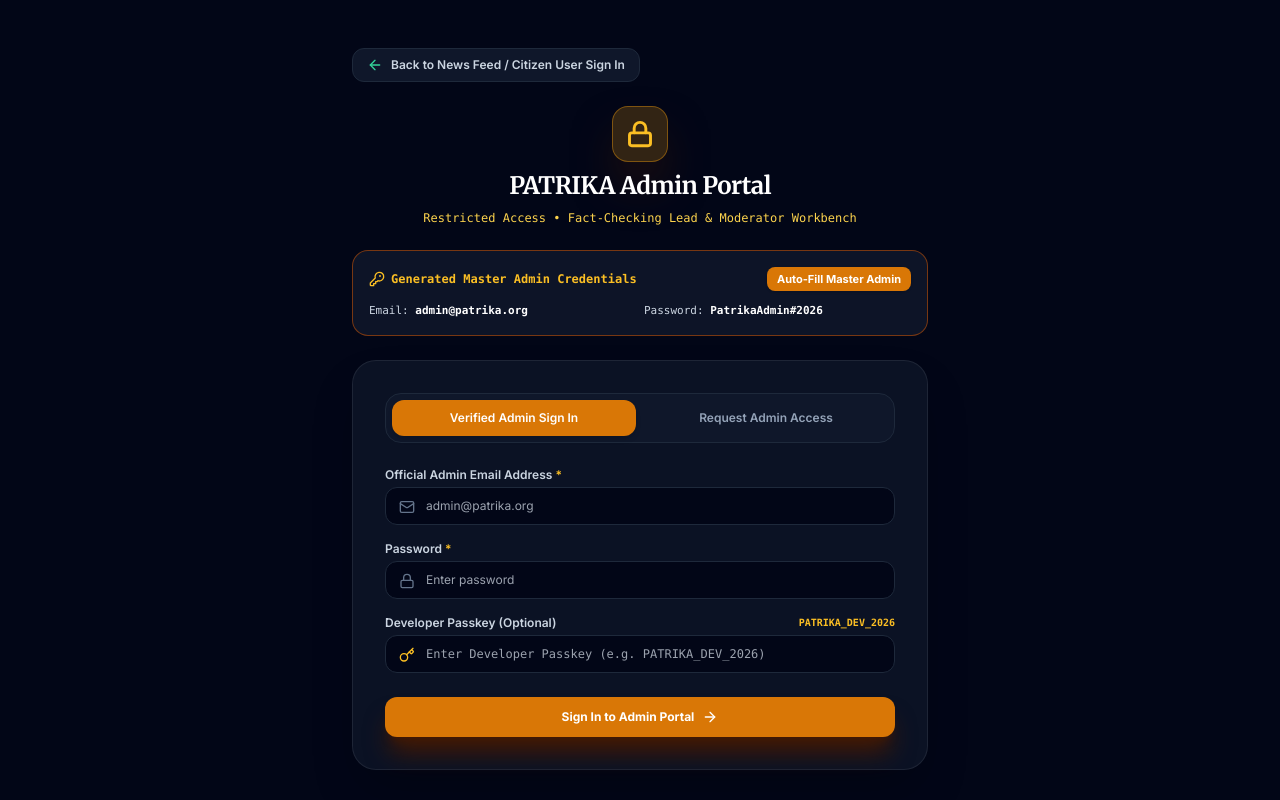
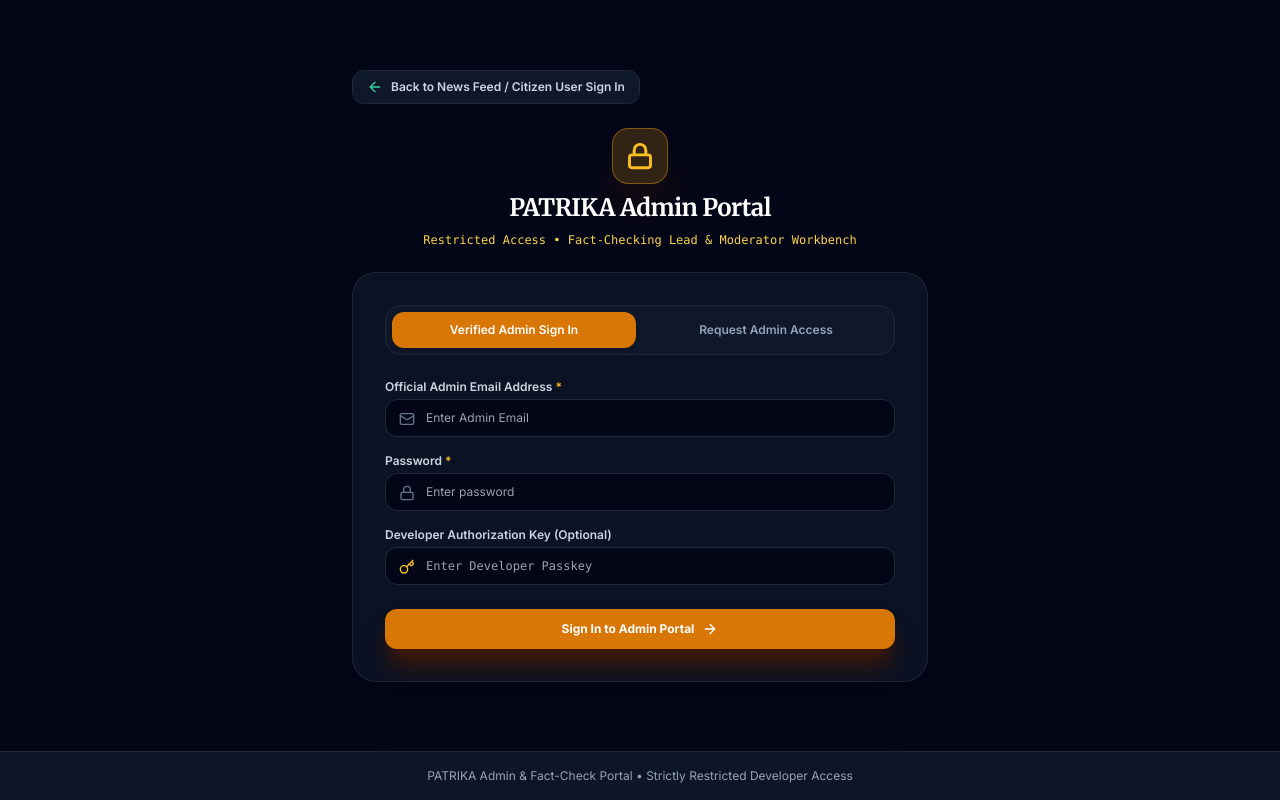
Before and after one commit to Mishrasays1/PATRIKA, a React (Vite) app in the folder client/: page / in a window 1280 px wide. Both pictures are taken after a click on the button "🔒 Admin & Fact-Check Portal Login". Shown: the top 800 px of the page. Built offline with nearby package versions, Linux system fonts and the light colour scheme; no server answers.

Commit message:
Remove visible Master Admin credentials box and auto-fill button from Admin Login screen UI

```diff
--- a/client/src/pages/AdminLogin.jsx
+++ b/client/src/pages/AdminLogin.jsx
@@ -1,5 +1,5 @@
 import React, { useState } from 'react';
-import { ShieldCheck, Lock, Mail, User, ArrowRight, Key, AlertTriangle, CheckCircle2, ArrowLeft, KeyRound } from 'lucide-react';
+import { ShieldCheck, Lock, Mail, User, ArrowRight, Key, AlertTriangle, CheckCircle2, ArrowLeft } from 'lucide-react';
 import { useApp } from '../context/AppContext';
 import { api } from '../services/api';
 
@@ -16,14 +16,6 @@ export const AdminLogin = ({ onBackToUserAuth }) => {
   const [passwordInput, setPasswordInput] = useState('');
   const [reasonInput, setReasonInput] = useState('');
   const [devKeyInput, setDevKeyInput] = useState('');
-
-  // Quick Fill Master Admin Credentials Helper
-  const handleQuickFillMasterAdmin = () => {
-    setEmailInput('admin@patrika.org');
-    setPasswordInput('PatrikaAdmin#2026');
-    setDevKeyInput('PATRIKA_DEV_2026');
-    showToast('Master Admin credentials auto-filled!', 'info');
-  };
 
   const handleAdminAuth = async (e) => {
     e.preventDefault();
@@ -111,27 +103,6 @@ export const AdminLogin = ({ onBackToUserAuth }) => {
             </p>
           </div>
 
-          {/* Master Admin Credential Badge */}
-          <div className="p-4 rounded-2xl bg-slate-900/90 border border-amber-800/80 space-y-2 text-xs">
-            <div className="flex items-center justify-between">
-              <div className="font-bold text-amber-400 flex items-center gap-1.5 font-mono">
-                <KeyRound className="w-4 h-4" />
-                <span>Generated Master Admin Credentials</span>
-              </div>
-              <button
-                type="button"
-                onClick={handleQuickFillMasterAdmin}
-                className="px-2.5 py-1 rounded-lg bg-amber-600 hover:bg-amber-500 text-white text-[11px] font-bold transition shadow"
-              >
-                Auto-Fill Master Admin
-              </button>
-            </div>
-            <div className="grid grid-cols-2 gap-2 text-[11px] font-mono text-slate-300 pt-1">
-              <div>Email: <strong className="text-white">admin@patrika.org</strong></div>
-              <div>Password: <strong className="text-white">PatrikaAdmin#2026</strong></div>
-            </div>
-          </div>
-
           {/* Card */}
           <div className="glass-card p-6 sm:p-8 rounded-3xl border border-amber-900/60 shadow-2xl space-y-6">
 
@@ -204,7 +175,7 @@ export const AdminLogin = ({ onBackToUserAuth }) => {
                     required
                     value={emailInput}
                     onChange={(e) => setEmailInput(e.target.value)}
-                    placeholder="admin@patrika.org"
+                    placeholder="Enter Admin Email"
                     className="w-full bg-slate-950 border border-slate-800 rounded-xl pl-10 pr-4 py-2.5 text-xs text-slate-100 focus:outline-none focus:border-amber-500 font-sans"
                   />
                 </div>
@@ -247,8 +218,7 @@ export const AdminLogin = ({ onBackToUserAuth }) => {
               {/* Developer Access Key / Passkey */}
               <div>
                 <label className="block text-xs font-semibold text-slate-300 mb-1 flex items-center justify-between">
-                  <span>Developer Passkey (Optional)</span>
-                  <span className="text-[10px] text-amber-400 font-mono">PATRIKA_DEV_2026</span>
+                  <span>Developer Authorization Key (Optional)</span>
                 </label>
                 <div className="relative">
                   <Key className="w-4 h-4 absolute left-3.5 top-3 text-amber-400" />
@@ -256,7 +226,7 @@ export const AdminLogin = ({ onBackToUserAuth }) => {
                     type="password"
                     value={devKeyInput}
                     onChange={(e) => setDevKeyInput(e.target.value)}
-                    placeholder="Enter Developer Passkey (e.g. PATRIKA_DEV_2026)"
+                    placeholder="Enter Developer Passkey"
                     className="w-full bg-slate-950 border border-slate-800 rounded-xl pl-10 pr-4 py-2.5 text-xs text-slate-100 focus:outline-none focus:border-amber-500 font-mono"
                   />
                 </div>
```
